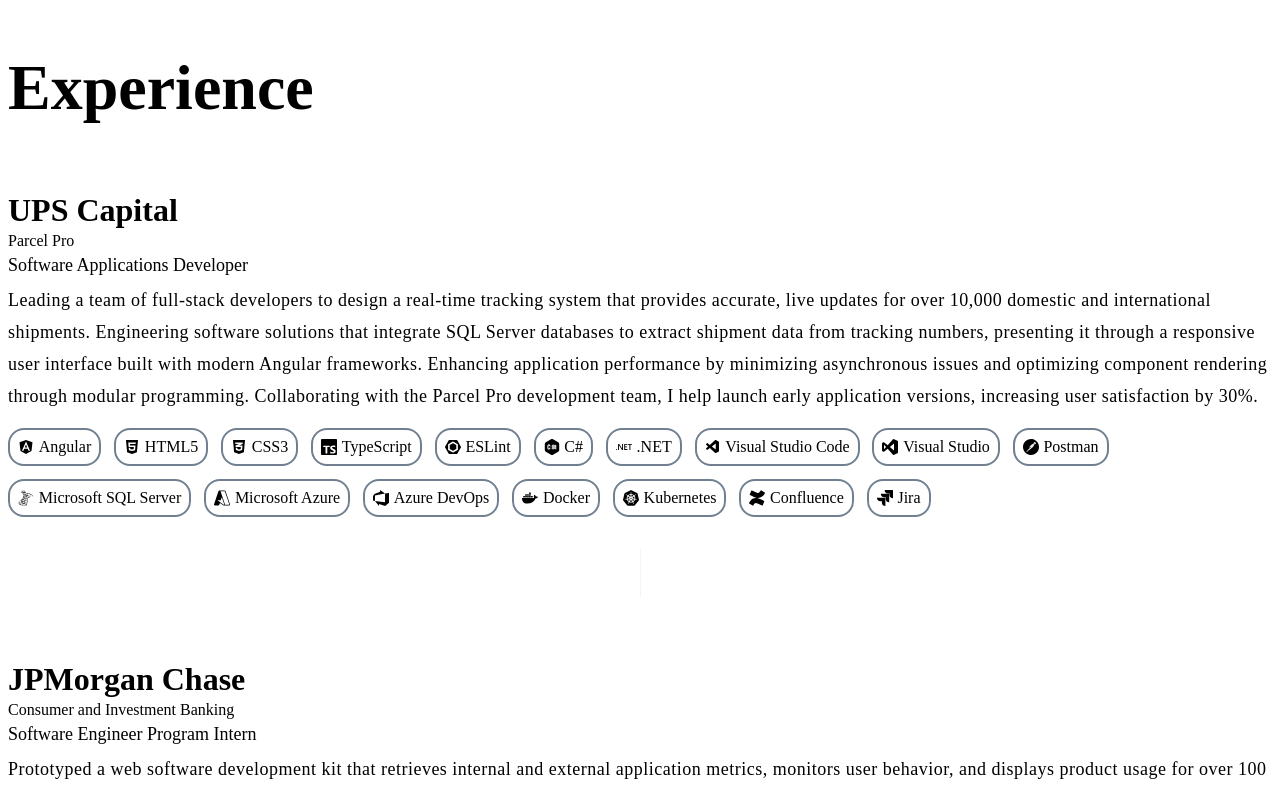
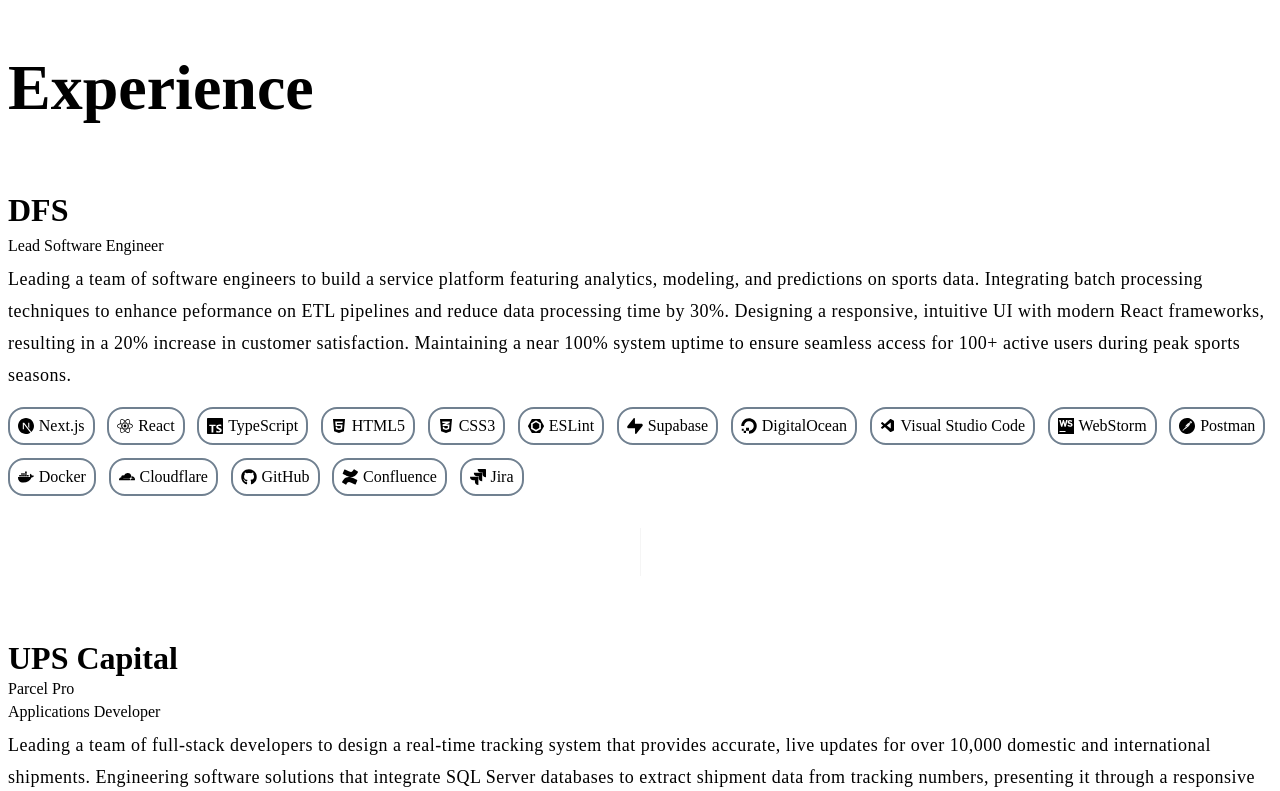
Before and after one commit to jdinh-782/portfolio, a Next.js app: page /experience/experience in a window 1280 px wide. Shown: the top 791 px of the page. Built offline with nearby package versions, Linux system fonts and the light colour scheme.

Commit message:
update: about and experience pages

```diff
--- a/src/app/page.tsx
+++ b/src/app/page.tsx
@@ -33,8 +33,8 @@
   const sections: Array<SectionsInterface> = [
     { name: "ABOUT" },
     { name: "EXPERIENCE" },
-    { name: "PROJECTS" },
-    { name: "ACADEMIA" }
+    // { name: "PROJECTS" },
+    // { name: "ACADEMIA" }
   ];
   const [selectedSection, setSelectedSection] = React.useState("ABOUT");
 
--- a/src/pages/about/about.tsx
+++ b/src/pages/about/about.tsx
@@ -28,14 +28,14 @@
         </span>
 
         <span className="description second">
-            Currently, I am in the phase of building a startup that will improve upon the outdated use of sports data by introducing advanced analytics, machine learning models, and innovative visualizations.
+            Currently, I am in the phase of building <a target="_blank" href="https://www.dataforsports.app/" rel="noopener">DFS</a>, a software service that will improve upon the outdated use of sports data by introducing advanced analytics, machine learning models, and innovative visualizations.
             The goal is to provide teams, analysts, and fans with real-time insights that go beyond traditional metrics, unlocking deeper layers of performance understanding, regression analysis, and decision-making tools for various sports domains.
         </span>
 
         <span className="description third">
-            Of all the other things in my life, I enjoy spending personal quality time with family and friends, trying all types of food cuisines, and exploring the fashion space, mainly streetwear.
+            Of all the other things in my life, I enjoy spending personal quality time with family and friends, trying all types of food cuisines, and exploring the outdoors.
             I am also a graduate student studying computer science at <a target="_blank" href="https://www.gatech.edu/" rel="noopener">Georgia Tech</a>.
-            My primary focus is on knowledge-based cognitive systems and interactive AI agents.
+            My primary focus is on human-computer interaction and data analytics.
         </span>
 
         <span className="description credits">
--- a/src/pages/components/technologies-icons/technologiesIcons.tsx
+++ b/src/pages/components/technologies-icons/technologiesIcons.tsx
@@ -1,4 +1,5 @@
-import { FaAngular, FaBitbucket, FaConfluence, FaCss3Alt, FaDocker, FaGithub, FaHtml5, FaNodeJs, FaPython, FaReact } from "react-icons/fa";
+import { FaAngular, FaBitbucket, FaConfluence, FaCss3Alt, FaDocker, FaGithub, FaHtml5, FaNodeJs, FaPython, FaReact, FaDigitalOcean, FaCloudflare } from "react-icons/fa";
+import { SiSupabase, SiNextdotjs, SiWebstorm } from "react-icons/si";
 
 
 const iconStyles = {
@@ -168,6 +169,26 @@
     {
         name: "Microsoft OneDrive",
         element: <svg className="icon" stroke="currentColor" fill="currentColor" strokeWidth="0" role="img" viewBox="0 0 24 24" height="1em" width="1em" xmlns="http://www.w3.org/2000/svg"><path d="M19.453 9.95q.961.058 1.787.468.826.41 1.442 1.066.615.657.966 1.512.352.856.352 1.816 0 1.008-.387 1.893-.386.885-1.049 1.547-.662.662-1.546 1.049-.885.387-1.893.387H6q-1.242 0-2.332-.475-1.09-.475-1.904-1.29-.815-.814-1.29-1.903Q0 14.93 0 13.688q0-.985.31-1.887.311-.903.862-1.658.55-.756 1.324-1.325.774-.568 1.711-.861.434-.129.85-.187.416-.06.861-.082h.012q.515-.786 1.207-1.413.691-.627 1.5-1.066.808-.44 1.705-.668.896-.229 1.845-.229 1.278 0 2.456.417 1.177.416 2.144 1.16.967.744 1.658 1.78.692 1.038 1.008 2.28zm-7.265-4.137q-1.325 0-2.52.544-1.195.545-2.04 1.565.446.117.85.299.405.181.792.416l4.78 2.86 2.731-1.15q.27-.117.545-.204.276-.088.58-.147-.293-.937-.855-1.705-.563-.768-1.319-1.318-.755-.551-1.658-.856-.902-.304-1.886-.304zM2.414 16.395l9.914-4.184-3.832-2.297q-.586-.351-1.23-.539-.645-.188-1.325-.188-.914 0-1.722.364-.809.363-1.412.978-.604.616-.955 1.436-.352.82-.352 1.723 0 .703.234 1.423.235.721.68 1.284zm16.711 1.793q.563 0 1.078-.176.516-.176.961-.516l-7.23-4.324-10.301 4.336q.527.328 1.13.504.604.175 1.237.175zm3.012-1.852q.363-.727.363-1.523 0-.774-.293-1.407t-.791-1.072q-.498-.44-1.166-.68-.668-.24-1.406-.24-.422 0-.838.1t-.815.252q-.398.152-.785.334-.386.181-.761.345Z"></path></svg>
+    },
+    {
+        name: "Supabase",
+        element: <SiSupabase className="icon" />
+    },
+    {
+        name: "Next.js",
+        element: <SiNextdotjs className="icon" />
+    },
+    {
+        name: "WebStorm",
+        element: <SiWebstorm className="icon" />
+    },
+    {
+        name: "DigitalOcean",
+        element: <FaDigitalOcean className="icon" />
+    },
+    {
+        name: "Cloudflare",
+        element: <FaCloudflare className="icon" />
     }
 ];
 
--- a/src/pages/experience/experience.scss
+++ b/src/pages/experience/experience.scss
@@ -40,11 +40,12 @@
             .team {
                 margin-top: 0.2rem;
                 font-weight: 500;
+                font-size: 1rem;
             }
 
             .position {
                 margin-top: 0.3rem;
-                font-size: 18px;
+                font-size: 1rem;
             }
 
             .description {
--- a/src/pages/experience/experience.tsx
+++ b/src/pages/experience/experience.tsx
@@ -15,10 +15,19 @@
 
     const experiences: Array<ExperienceInterface> = [
         {
+            organization: "DFS",
+            href: "https://www.dataforsports.app/",
+            team: "",
+            position: "Lead Software Engineer",
+            timeline: "August 2023 - Present",
+            description: "Leading a team of software engineers to build a service platform featuring analytics, modeling, and predictions on sports data. Integrating batch processing techniques to enhance peformance on ETL pipelines and reduce data processing time by 30%. Designing a responsive, intuitive UI with modern React frameworks, resulting in a 20% increase in customer satisfaction. Maintaining a near 100% system uptime to ensure seamless access for 100+ active users during peak sports seasons.",
+            technologies: ["Next.js", "React", "TypeScript", "HTML5", "CSS3", "ESLint", "Supabase", "DigitalOcean", "Visual Studio Code", "WebStorm", "Postman", "Docker", "Cloudflare", "GitHub", "Confluence", "Jira"]
+        },
+        {
             organization: "UPS Capital",
             href: "https://upscapital.com/",
             team: "Parcel Pro",
-            position: "Software Applications Developer",
+            position: "Applications Developer",
             timeline: "June 2023 - Present",
             description: "Leading a team of full-stack developers to design a real-time tracking system that provides accurate, live updates for over 10,000 domestic and international shipments. Engineering software solutions that integrate SQL Server databases to extract shipment data from tracking numbers, presenting it through a responsive user interface built with modern Angular frameworks. Enhancing application performance by minimizing asynchronous issues and optimizing component rendering through modular programming. Collaborating with the Parcel Pro development team, I help launch early application versions, increasing user satisfaction by 30%.",
             technologies: ["Angular", "HTML5", "CSS3", "TypeScript", "ESLint", "C#", ".NET", "Visual Studio Code", "Visual Studio", "Postman", "Microsoft SQL Server", "Microsoft Azure", "Azure DevOps", "Docker", "Kubernetes", "Confluence", "Jira"]
@@ -45,7 +54,7 @@
             organization: "University of California, Irvine",
             href: "https://uci.edu/",
             team: "Disability Services Center",
-            position: "Course Notes Programmer",
+            position: "Course Notes Developer",
             timeline: "January 2022 - April 2022",
             description: "Advised mini-lectures and office hours for professors by providing course materials and notes for over 500 students. Covered a range of topics across programming and math courses, including data structures, machine learning, and advanced algebra. Organized and stored more than 50 hand-written and typed course notes in online server solutions, ensuring ease of access for all students.",
             technologies: ["Notion", "Microsoft Word", "Microsoft OneNote", "Microsoft Excel", "Microsoft PowerPoint", "Microsoft SharePoint", "Microsoft OneDrive"]
```
